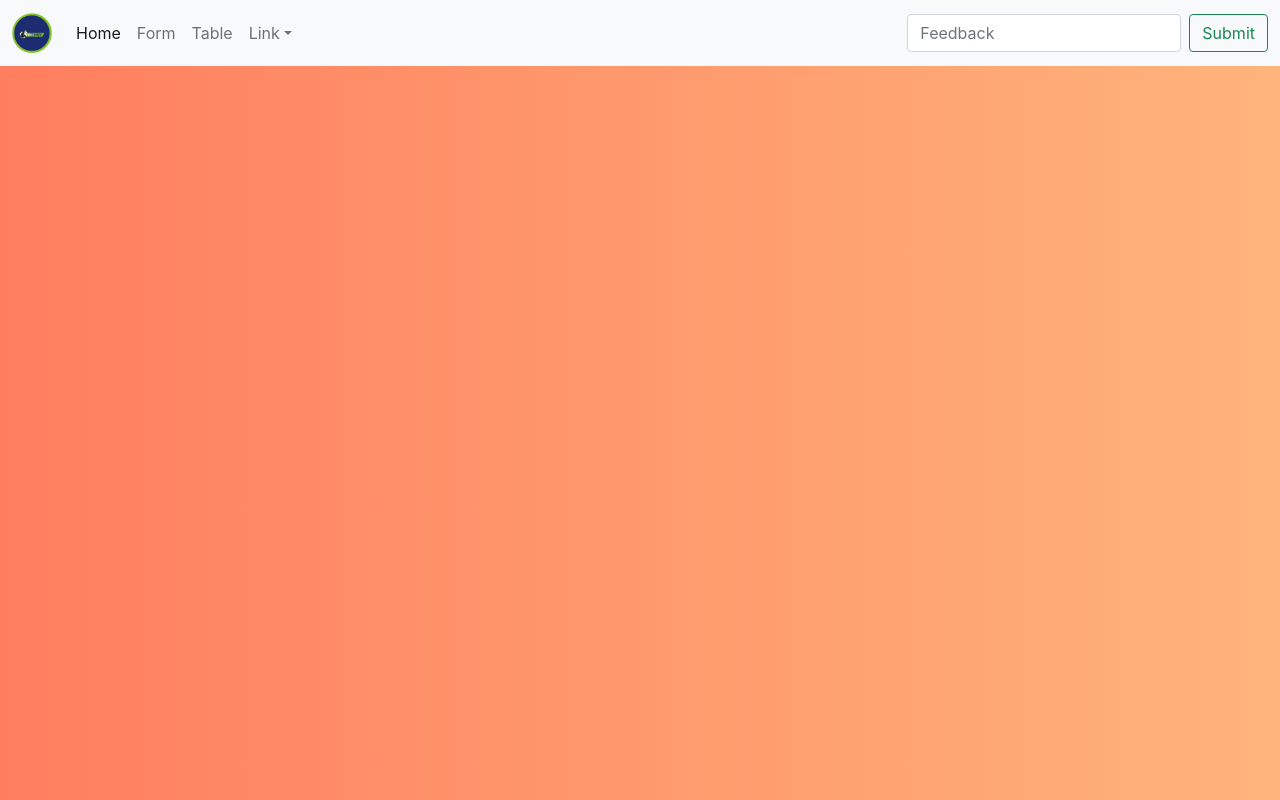
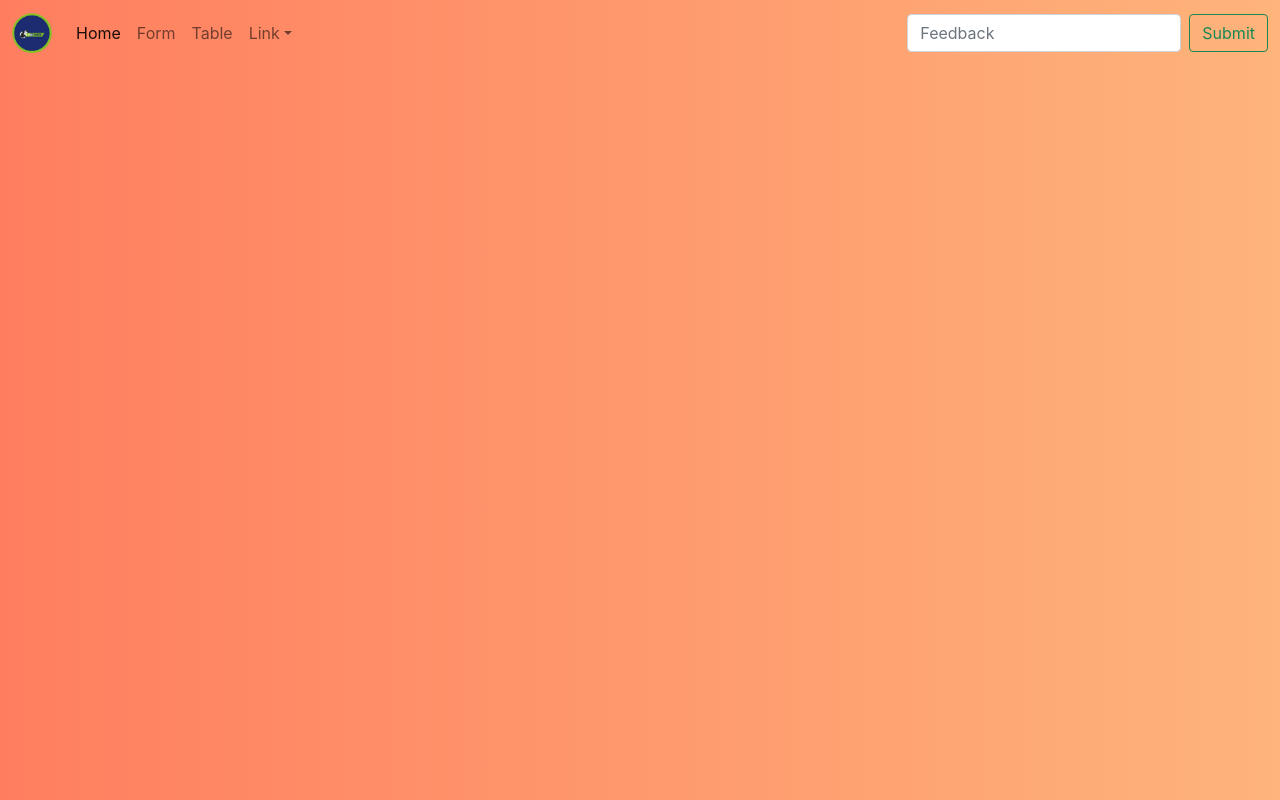
Before and after one commit to ofmukesh/Ramson_CRM_React, a React (Create React App) app: page / in a window 1280 px wide. Built offline with nearby package versions, Linux system fonts and the light colour scheme.

Commit message:
nav color bg

```diff
--- a/src/App.css
+++ b/src/App.css
@@ -15,6 +15,12 @@ body {
 
 div.h4 {
   line-height: 1rem;
+}
+
+nav {
+  background: transparent;
+  /* background: -webkit-linear-gradient(to right, #ff7e5f, #feb47b);
+  background: linear-gradient(to right, #ff7e5f, #feb47b); */
 }
 
 .navbar-nav-scroll {
--- a/src/components/Nav/navbar.js
+++ b/src/components/Nav/navbar.js
@@ -4,7 +4,7 @@ import { BrowserRouter as Router } from "react-router-dom";
 function NavBar() {
   return (
       <Router>
-        <nav className="navbar navbar-expand-lg navbar-light bg-light">
+        <nav className="navbar navbar-expand-lg navbar-light">
           <div className="container-fluid">
             <a className="navbar-brand" href="/">
               <img src="logo.png" alt="" height="40" width="40" />
```
